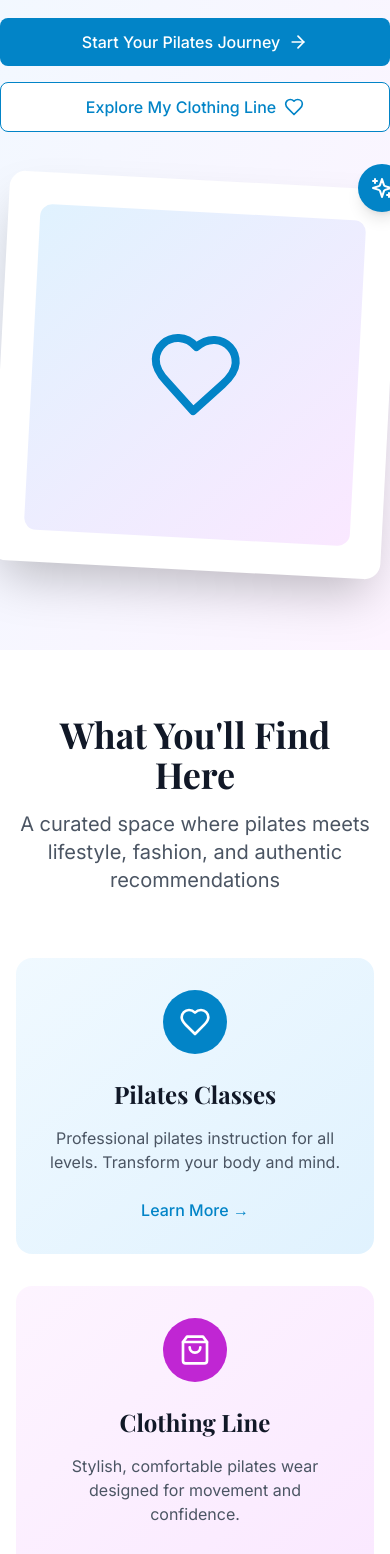
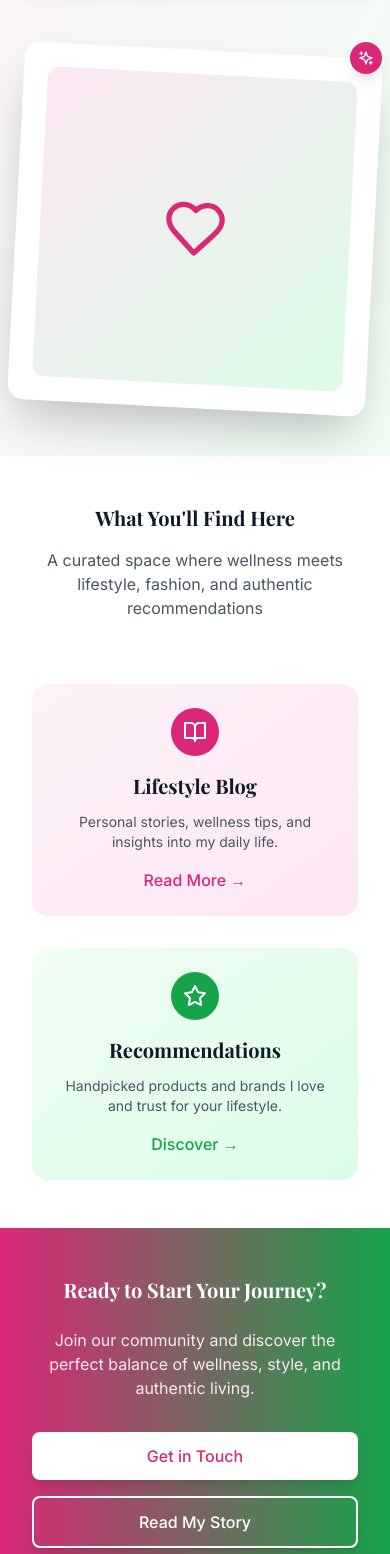
Before and after one commit to daltonnlopezz/thalia-website, a React (Create React App) app: page / in a window 390 px wide. Shown: the part 432-1986 px from the top of the page. Built offline with nearby package versions, Linux system fonts and the light colour scheme.

Commit message:
Update website: mobile-friendly design, pink/green color scheme, hide Pilates/Clothing sections

```diff
--- a/src/App.tsx
+++ b/src/App.tsx
@@ -2,8 +2,6 @@ import React from 'react';
 import { BrowserRouter as Router, Routes, Route } from 'react-router-dom';
 import Navigation from './components/Navigation';
 import Home from './pages/Home';
-import Pilates from './pages/Pilates';
-import Clothing from './pages/Clothing';
 import Blog from './pages/Blog';
 import Recommendations from './pages/Recommendations';
 import Contact from './pages/Contact';
@@ -15,8 +13,6 @@ function App() {
         <Navigation />
         <Routes>
           <Route path="/" element={<Home />} />
-          <Route path="/pilates" element={<Pilates />} />
-          <Route path="/clothing" element={<Clothing />} />
           <Route path="/blog" element={<Blog />} />
           <Route path="/recommendations" element={<Recommendations />} />
           <Route path="/contact" element={<Contact />} />
--- a/src/components/Navigation.tsx
+++ b/src/components/Navigation.tsx
@@ -8,8 +8,6 @@ const Navigation: React.FC = () => {
 
   const navItems = [
     { name: 'Home', path: '/' },
-    { name: 'Pilates', path: '/pilates' },
-    { name: 'Clothing Line', path: '/clothing' },
     { name: 'Blog', path: '/blog' },
     { name: 'Recommendations', path: '/recommendations' },
     { name: 'Contact', path: '/contact' },
--- a/src/index.css
+++ b/src/index.css
@@ -14,18 +14,31 @@
 
 @layer components {
   .btn-primary {
-    @apply bg-primary-600 hover:bg-primary-700 text-white font-medium py-3 px-6 rounded-lg transition-colors duration-200;
+    @apply bg-primary-600 hover:bg-primary-700 text-white font-medium py-3 px-6 rounded-lg transition-all duration-200 shadow-lg hover:shadow-xl transform hover:-translate-y-0.5;
   }
 
   .btn-secondary {
-    @apply bg-white hover:bg-gray-50 text-primary-600 font-medium py-3 px-6 rounded-lg border border-primary-600 transition-colors duration-200;
+    @apply bg-secondary-600 hover:bg-secondary-700 text-white font-medium py-3 px-6 rounded-lg transition-all duration-200 shadow-lg hover:shadow-xl transform hover:-translate-y-0.5;
   }
 
   .section-padding {
-    @apply py-16 px-4 sm:px-6 lg:px-8;
+    @apply py-12 sm:py-16 px-4 sm:px-6 lg:px-8;
   }
 
   .container-max {
-    @apply max-w-7xl mx-auto;
+    @apply max-w-7xl mx-auto px-4 sm:px-6 lg:px-8;
+  }
+
+  /* Mobile-first responsive text */
+  .text-responsive-xl {
+    @apply text-2xl sm:text-3xl md:text-4xl lg:text-5xl;
+  }
+
+  .text-responsive-lg {
+    @apply text-xl sm:text-2xl md:text-3xl lg:text-4xl;
+  }
+
+  .text-responsive-base {
+    @apply text-base sm:text-lg md:text-xl;
   }
 }
--- a/src/pages/Home.tsx
+++ b/src/pages/Home.tsx
@@ -6,41 +6,41 @@ const Home: React.FC = () => {
   return (
     <div className="min-h-screen">
       {/* Hero Section */}
-      <section className="relative bg-gradient-to-br from-primary-50 to-secondary-50 py-20">
+      <section className="relative bg-gradient-to-br from-primary-50 to-secondary-50 py-12 sm:py-16 lg:py-20">
         <div className="container-max">
-          <div className="grid lg:grid-cols-2 gap-12 items-center">
+          <div className="grid lg:grid-cols-2 gap-8 lg:gap-12 items-center">
             <div className="space-y-8">
               <div className="space-y-4">
-                <h1 className="text-5xl lg:text-6xl font-serif font-bold text-gray-900 leading-tight">
+                <h1 className="text-responsive-xl font-serif font-bold text-gray-900 leading-tight">
                   Welcome to
                   <span className="text-primary-600 block">Thalia's World</span>
                 </h1>
-                <p className="text-xl text-gray-600 leading-relaxed">
-                  Discover the perfect balance of pilates, fashion, and lifestyle.
-                  Join me on a journey of wellness, style, and authentic living.
+                <p className="text-responsive-base text-gray-600 leading-relaxed">
+                  Discover the perfect balance of wellness, fashion, and lifestyle.
+                  Join me on a journey of authentic living and personal growth.
                 </p>
               </div>
 
               <div className="flex flex-col sm:flex-row gap-4">
-                <Link to="/pilates" className="btn-primary inline-flex items-center justify-center">
-                  Start Your Pilates Journey
+                <Link to="/blog" className="btn-primary inline-flex items-center justify-center">
+                  Read My Blog
                   <ArrowRight className="ml-2 h-5 w-5" />
                 </Link>
-                <Link to="/clothing" className="btn-secondary inline-flex items-center justify-center">
-                  Explore My Clothing Line
+                <Link to="/recommendations" className="btn-secondary inline-flex items-center justify-center">
+                  See My Recommendations
                   <Heart className="ml-2 h-5 w-5" />
                 </Link>
               </div>
             </div>
 
-            <div className="relative">
-              <div className="bg-white rounded-2xl shadow-2xl p-8 transform rotate-3 hover:rotate-0 transition-transform duration-300">
+            <div className="relative mt-8 lg:mt-0">
+              <div className="bg-white rounded-2xl shadow-2xl p-6 sm:p-8 transform rotate-3 hover:rotate-0 transition-transform duration-300">
                 <div className="aspect-square bg-gradient-to-br from-primary-100 to-secondary-100 rounded-xl flex items-center justify-center">
-                  <Heart className="h-24 w-24 text-primary-600" />
+                  <Heart className="h-16 w-16 sm:h-20 sm:w-20 lg:h-24 lg:w-24 text-primary-600" />
                 </div>
               </div>
-              <div className="absolute -top-4 -right-4 bg-primary-600 text-white p-3 rounded-full shadow-lg">
-                <Sparkles className="h-6 w-6" />
+              <div className="absolute -top-2 -right-2 sm:-top-4 sm:-right-4 bg-primary-600 text-white p-2 sm:p-3 rounded-full shadow-lg">
+                <Sparkles className="h-4 w-4 sm:h-6 sm:w-6" />
               </div>
             </div>
           </div>
@@ -51,64 +51,28 @@ const Home: React.FC = () => {
       <section className="section-padding bg-white">
         <div className="container-max">
           <div className="text-center mb-16">
-            <h2 className="text-4xl font-serif font-bold text-gray-900 mb-4">
+            <h2 className="text-responsive-lg font-serif font-bold text-gray-900 mb-4">
               What You'll Find Here
             </h2>
-            <p className="text-xl text-gray-600 max-w-3xl mx-auto">
-              A curated space where pilates meets lifestyle, fashion, and authentic recommendations
+            <p className="text-responsive-base text-gray-600 max-w-3xl mx-auto">
+              A curated space where wellness meets lifestyle, fashion, and authentic recommendations
             </p>
           </div>
 
-          <div className="grid md:grid-cols-2 lg:grid-cols-4 gap-8">
-            {/* Pilates */}
-            <Link to="/pilates" className="group">
-              <div className="bg-gradient-to-br from-primary-50 to-primary-100 rounded-2xl p-8 text-center hover:shadow-xl transition-all duration-300 group-hover:-translate-y-2">
-                <div className="bg-primary-600 w-16 h-16 rounded-full flex items-center justify-center mx-auto mb-6">
-                  <Heart className="h-8 w-8 text-white" />
+          <div className="grid md:grid-cols-2 gap-8 max-w-4xl mx-auto">
+            {/* Blog */}
+            <Link to="/blog" className="group">
+              <div className="bg-gradient-to-br from-primary-50 to-primary-100 rounded-2xl p-6 sm:p-8 text-center hover:shadow-xl transition-all duration-300 group-hover:-translate-y-2">
+                <div className="bg-primary-600 w-12 h-12 sm:w-16 sm:h-16 rounded-full flex items-center justify-center mx-auto mb-4 sm:mb-6">
+                  <BookOpen className="h-6 w-6 sm:h-8 sm:w-8 text-white" />
                 </div>
-                <h3 className="text-2xl font-serif font-bold text-gray-900 mb-4">
-                  Pilates Classes
+                <h3 className="text-xl sm:text-2xl font-serif font-bold text-gray-900 mb-3 sm:mb-4">
+                  Lifestyle Blog
                 </h3>
-                <p className="text-gray-600 mb-6">
-                  Professional pilates instruction for all levels. Transform your body and mind.
+                <p className="text-sm sm:text-base text-gray-600 mb-4 sm:mb-6">
+                  Personal stories, wellness tips, and insights into my daily life.
                 </p>
                 <div className="text-primary-600 font-medium group-hover:translate-x-2 transition-transform duration-300">
-                  Learn More →
-                </div>
-              </div>
-            </Link>
-
-            {/* Clothing Line */}
-            <Link to="/clothing" className="group">
-              <div className="bg-gradient-to-br from-secondary-50 to-secondary-100 rounded-2xl p-8 text-center hover:shadow-xl transition-all duration-300 group-hover:-translate-y-2">
-                <div className="bg-secondary-600 w-16 h-16 rounded-full flex items-center justify-center mx-auto mb-6">
-                  <ShoppingBag className="h-8 w-8 text-white" />
-                </div>
-                <h3 className="text-2xl font-serif font-bold text-gray-900 mb-4">
-                  Clothing Line
-                </h3>
-                <p className="text-gray-600 mb-6">
-                  Stylish, comfortable pilates wear designed for movement and confidence.
-                </p>
-                <div className="text-secondary-600 font-medium group-hover:translate-x-2 transition-transform duration-300">
-                  Shop Now →
-                </div>
-              </div>
-            </Link>
-
-            {/* Blog */}
-            <Link to="/blog" className="group">
-              <div className="bg-gradient-to-br from-green-50 to-green-100 rounded-2xl p-8 text-center hover:shadow-xl transition-all duration-300 group-hover:-translate-y-2">
-                <div className="bg-green-600 w-16 h-16 rounded-full flex items-center justify-center mx-auto mb-6">
-                  <BookOpen className="h-8 w-8 text-white" />
-                </div>
-                <h3 className="text-2xl font-serif font-bold text-gray-900 mb-4">
-                  Lifestyle Blog
-                </h3>
-                <p className="text-gray-600 mb-6">
-                  Personal stories, wellness tips, and insights into my daily life.
-                </p>
-                <div className="text-green-600 font-medium group-hover:translate-x-2 transition-transform duration-300">
                   Read More →
                 </div>
               </div>
@@ -116,17 +80,17 @@ const Home: React.FC = () => {
 
             {/* Recommendations */}
             <Link to="/recommendations" className="group">
-              <div className="bg-gradient-to-br from-yellow-50 to-yellow-100 rounded-2xl p-8 text-center hover:shadow-xl transition-all duration-300 group-hover:-translate-y-2">
-                <div className="bg-yellow-600 w-16 h-16 rounded-full flex items-center justify-center mx-auto mb-6">
-                  <Star className="h-8 w-8 text-white" />
+              <div className="bg-gradient-to-br from-secondary-50 to-secondary-100 rounded-2xl p-6 sm:p-8 text-center hover:shadow-xl transition-all duration-300 group-hover:-translate-y-2">
+                <div className="bg-secondary-600 w-12 h-12 sm:w-16 sm:h-16 rounded-full flex items-center justify-center mx-auto mb-4 sm:mb-6">
+                  <Star className="h-6 w-6 sm:h-8 sm:w-8 text-white" />
                 </div>
-                <h3 className="text-2xl font-serif font-bold text-gray-900 mb-4">
+                <h3 className="text-xl sm:text-2xl font-serif font-bold text-gray-900 mb-3 sm:mb-4">
                   Recommendations
                 </h3>
-                <p className="text-gray-600 mb-6">
+                <p className="text-sm sm:text-base text-gray-600 mb-4 sm:mb-6">
                   Handpicked products and brands I love and trust for your lifestyle.
                 </p>
-                <div className="text-yellow-600 font-medium group-hover:translate-x-2 transition-transform duration-300">
+                <div className="text-secondary-600 font-medium group-hover:translate-x-2 transition-transform duration-300">
                   Discover →
                 </div>
               </div>
@@ -138,17 +102,17 @@ const Home: React.FC = () => {
       {/* CTA Section */}
       <section className="section-padding bg-gradient-to-r from-primary-600 to-secondary-600">
         <div className="container-max text-center">
-          <h2 className="text-4xl font-serif font-bold text-white mb-6">
+          <h2 className="text-responsive-lg font-serif font-bold text-white mb-6">
             Ready to Start Your Journey?
           </h2>
-          <p className="text-xl text-primary-100 mb-8 max-w-2xl mx-auto">
+          <p className="text-responsive-base text-primary-100 mb-8 max-w-2xl mx-auto">
             Join our community and discover the perfect balance of wellness, style, and authentic living.
           </p>
           <div className="flex flex-col sm:flex-row gap-4 justify-center">
-            <Link to="/contact" className="bg-white text-primary-600 hover:bg-gray-100 font-medium py-3 px-8 rounded-lg transition-colors duration-200">
+            <Link to="/contact" className="bg-white text-primary-600 hover:bg-gray-100 font-medium py-3 px-6 sm:px-8 rounded-lg transition-all duration-200 shadow-lg hover:shadow-xl transform hover:-translate-y-0.5">
               Get in Touch
             </Link>
-            <Link to="/blog" className="border-2 border-white text-white hover:bg-white hover:text-primary-600 font-medium py-3 px-8 rounded-lg transition-colors duration-200">
+            <Link to="/blog" className="border-2 border-white text-white hover:bg-white hover:text-primary-600 font-medium py-3 px-6 sm:px-8 rounded-lg transition-all duration-200 shadow-lg hover:shadow-xl transform hover:-translate-y-0.5">
               Read My Story
             </Link>
           </div>
--- a/tailwind.config.js
+++ b/tailwind.config.js
@@ -8,28 +8,28 @@ module.exports = {
     extend: {
       colors: {
         primary: {
-          50: '#f0f9ff',
-          100: '#e0f2fe',
-          200: '#bae6fd',
-          300: '#7dd3fc',
-          400: '#38bdf8',
-          500: '#0ea5e9',
-          600: '#0284c7',
-          700: '#0369a1',
-          800: '#075985',
-          900: '#0c4a6e',
+          50: '#fdf2f8',
+          100: '#fce7f3',
+          200: '#fbcfe8',
+          300: '#f9a8d4',
+          400: '#f472b6',
+          500: '#ec4899',
+          600: '#db2777',
+          700: '#be185d',
+          800: '#9d174d',
+          900: '#831843',
         },
         secondary: {
-          50: '#fdf4ff',
-          100: '#fae8ff',
-          200: '#f5d0fe',
-          300: '#f0abfc',
-          400: '#e879f9',
-          500: '#d946ef',
-          600: '#c026d3',
-          700: '#a21caf',
-          800: '#86198f',
-          900: '#701a75',
+          50: '#f0fdf4',
+          100: '#dcfce7',
+          200: '#bbf7d0',
+          300: '#86efac',
+          400: '#4ade80',
+          500: '#22c55e',
+          600: '#16a34a',
+          700: '#15803d',
+          800: '#166534',
+          900: '#14532d',
         }
       },
       fontFamily: {
```
